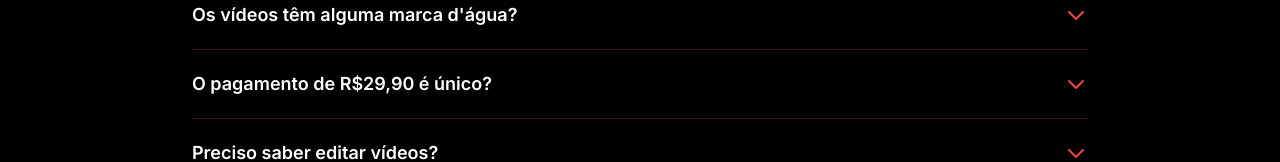
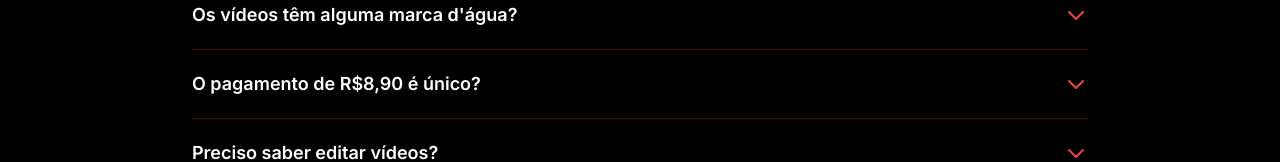
Before and after one commit to ThaleszCodes/MoneyClips1.5k, a React (Vite) app: page / in a window 1280 px wide. Shown: the part 4339-4501 px from the top of the page. Built offline with nearby package versions, Linux system fonts and the light colour scheme.

Commit message:
Update FAQSection.tsx 8,90

```diff
--- a/components/FAQSection.tsx
+++ b/components/FAQSection.tsx
@@ -15,7 +15,7 @@ const faqs = [
     answer: 'Não. Todos os vídeos são limpos, sem qualquer marca d\'água ou logo, prontos para você adicionar sua própria identidade visual se desejar.'
   },
   {
-    question: 'O pagamento de R$29,90 é único?',
+    question: 'O pagamento de R$8,90 é único?',
     answer: 'Sim! É um pagamento único. Você paga uma vez e tem acesso para sempre a todo o pacote, sem mensalidades ou taxas escondidas.'
   },
   {
```
